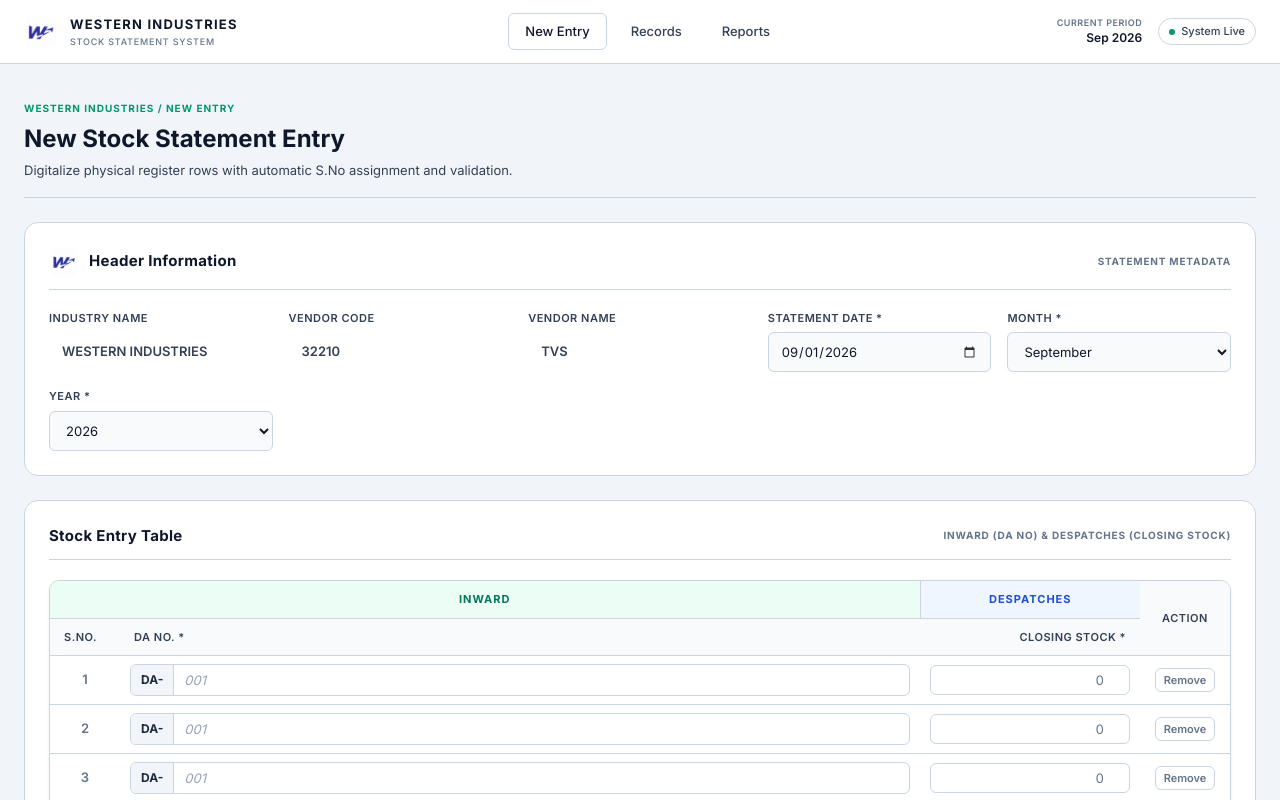
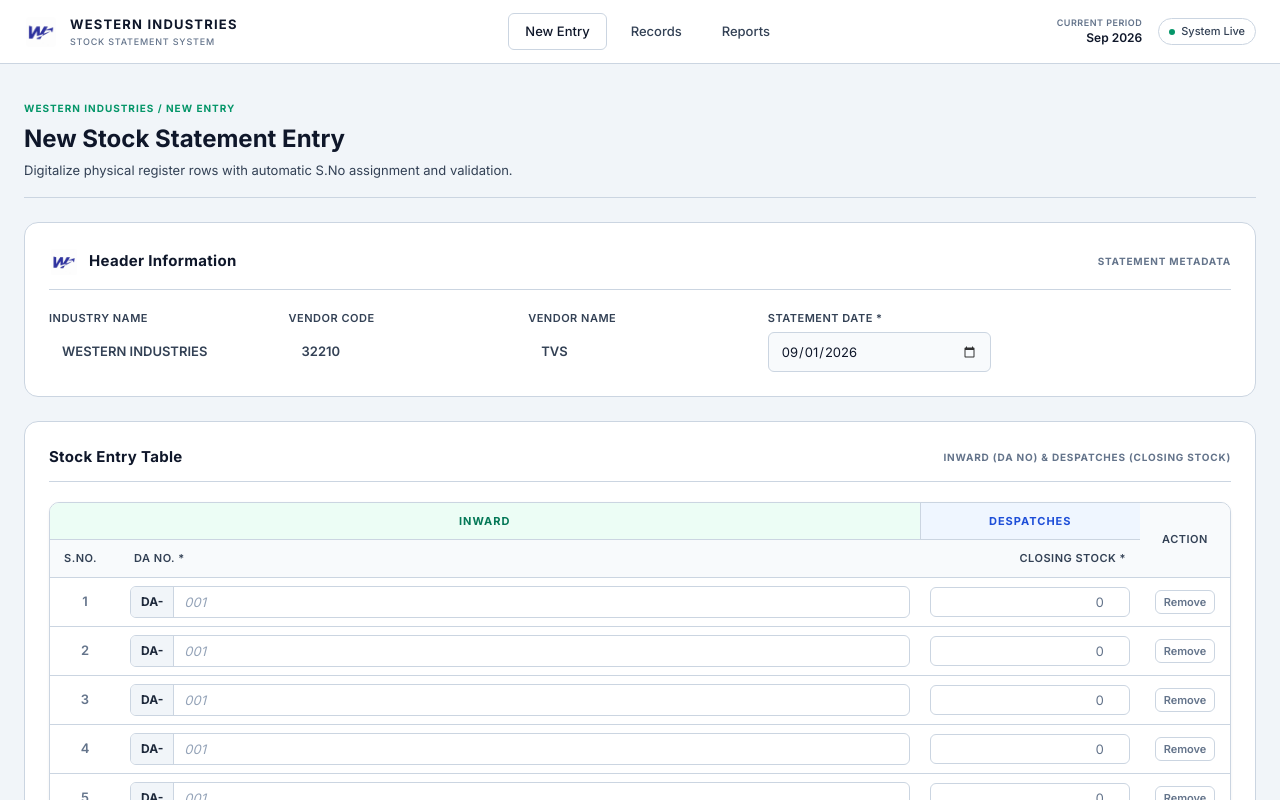
Before and after one commit to h3lium4u/aslamInvoicesmall, a Next.js app: page / in a window 1280 px wide. Shown: the top 800 px of the page. Built offline with nearby package versions, Linux system fonts and the light colour scheme.

Commit message:
Remove Month and Year dropdown fields; derive month and year directly from Statement Date

```diff
--- a/components/forms/StatementForm.tsx
+++ b/components/forms/StatementForm.tsx
@@ -8,24 +8,6 @@ import { StockEntryTable } from './StockEntryTable';
 import { Toast } from '@/components/ui/Toast';
 import { ReceiptPrinterModal } from '@/components/animation/ReceiptPrinterModal';
 import styles from './StatementForm.module.css';
-
-const MONTHS = [
-  { value: 1, label: 'January' },
-  { value: 2, label: 'February' },
-  { value: 3, label: 'March' },
-  { value: 4, label: 'April' },
-  { value: 5, label: 'May' },
-  { value: 6, label: 'June' },
-  { value: 7, label: 'July' },
-  { value: 8, label: 'August' },
-  { value: 9, label: 'September' },
-  { value: 10, label: 'October' },
-  { value: 11, label: 'November' },
-  { value: 12, label: 'December' },
-];
-
-const currentYear = new Date().getFullYear();
-const YEARS = Array.from({ length: 11 }, (_, i) => currentYear - 5 + i);
 
 // Helper to check if a row has any user-entered content (DA No or Closing Stock)
 function isRowFilled(item: StatementItemInput): boolean {
@@ -49,17 +31,20 @@ export function StatementForm({ initialData, isEditing = false }: StatementFormP
   const vendorCode = '32210';
   const vendorName = 'TVS';
 
-  const [month, setMonth] = useState<number>(
-    initialData?.month || new Date().getMonth() + 1
-  );
-  const [year, setYear] = useState<number>(
-    initialData?.year || new Date().getFullYear()
-  );
   const [statementDate, setStatementDate] = useState<string>(
     initialData?.statementDate
       ? new Date(initialData.statementDate).toISOString().split('T')[0]
       : todayStr
   );
+
+  // Automatically derive month and year from selected statement date
+  const dateObj = new Date(statementDate);
+  const derivedMonth = !isNaN(dateObj.getTime())
+    ? dateObj.getMonth() + 1
+    : (initialData?.month || new Date().getMonth() + 1);
+  const derivedYear = !isNaN(dateObj.getTime())
+    ? dateObj.getFullYear()
+    : (initialData?.year || new Date().getFullYear());
 
   // Initialize with 10 rows by default if creating a new entry
   const [items, setItems] = useState<StatementItemInput[]>(
@@ -146,8 +131,8 @@ export function StatementForm({ initialData, isEditing = false }: StatementFormP
       industryName,
       vendorCode,
       vendorName,
-      month,
-      year,
+      month: derivedMonth,
+      year: derivedYear,
       statementDate,
       items: filledItems.map((it) => ({
         ...it,
@@ -217,8 +202,8 @@ export function StatementForm({ initialData, isEditing = false }: StatementFormP
         industryName: saved.industryName,
         vendorCode: saved.vendorCode,
         vendorName: saved.vendorName,
-        month: saved.month,
-        year: saved.year,
+        month: saved.month || derivedMonth,
+        year: saved.year || derivedYear,
         statementDate: saved.statementDate || statementDate,
         items: saved.items,
       });
@@ -321,7 +306,7 @@ export function StatementForm({ initialData, isEditing = false }: StatementFormP
             />
           </div>
 
-          {/* Date Picker (Header Level) */}
+          {/* Date Picker (Header Level - Only Date) */}
           <div className={styles.fieldGroup}>
             <label className={styles.label}>Statement Date *</label>
             <input
@@ -334,44 +319,6 @@ export function StatementForm({ initialData, isEditing = false }: StatementFormP
               className={styles.input}
               style={{ colorScheme: 'light' }}
             />
-          </div>
-
-          {/* Month (Selectable) */}
-          <div className={styles.fieldGroup}>
-            <label className={styles.label}>Month *</label>
-            <select
-              value={month}
-              onChange={(e) => {
-                setMonth(parseInt(e.target.value, 10));
-                setIsDirty(true);
-              }}
-              className={styles.input}
-            >
-              {MONTHS.map((m) => (
-                <option key={m.value} value={m.value}>
-                  {m.label}
-                </option>
-              ))}
-            </select>
-          </div>
-
-          {/* Year (Selectable) */}
-          <div className={styles.fieldGroup}>
-            <label className={styles.label}>Year *</label>
-            <select
-              value={year}
-              onChange={(e) => {
-                setYear(parseInt(e.target.value, 10));
-                setIsDirty(true);
-              }}
-              className={styles.input}
-            >
-              {YEARS.map((y) => (
-                <option key={y} value={y}>
-                  {y}
-                </option>
-              ))}
-            </select>
           </div>
         </div>
       </div>
```
